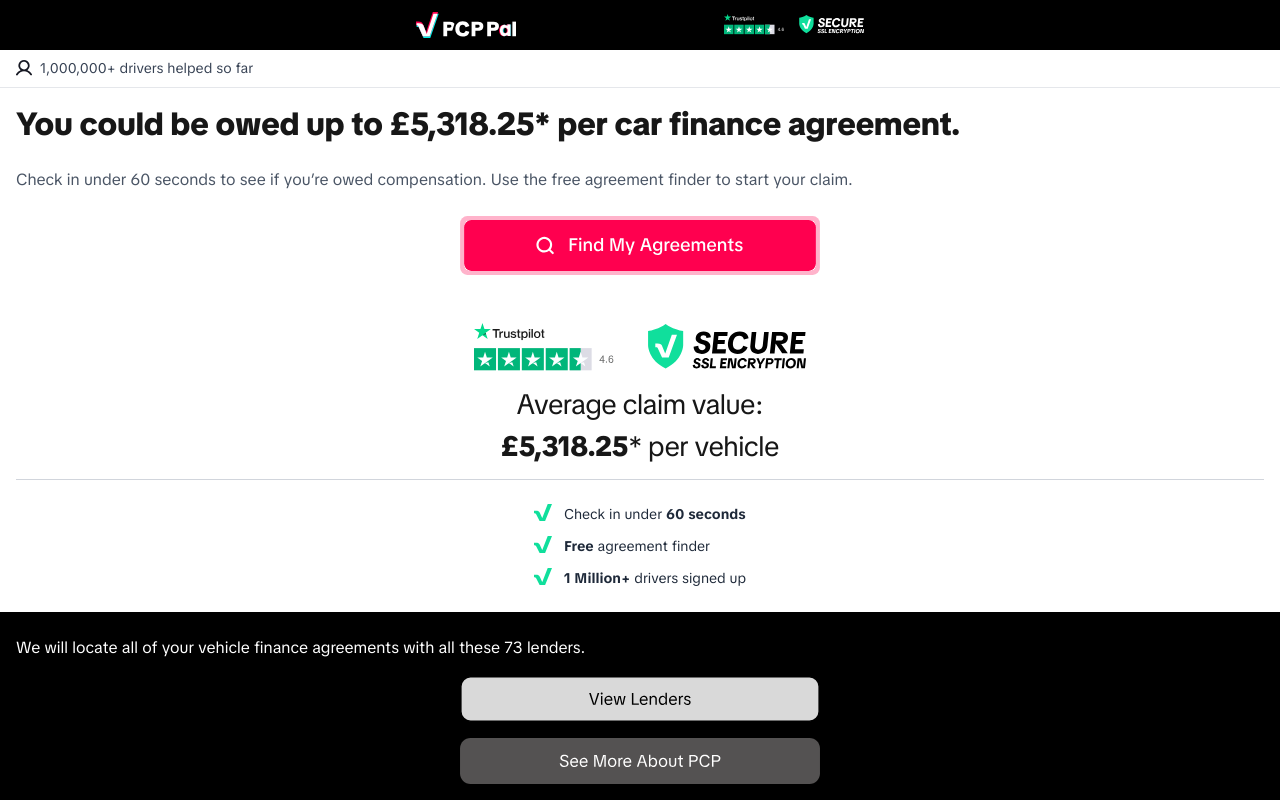
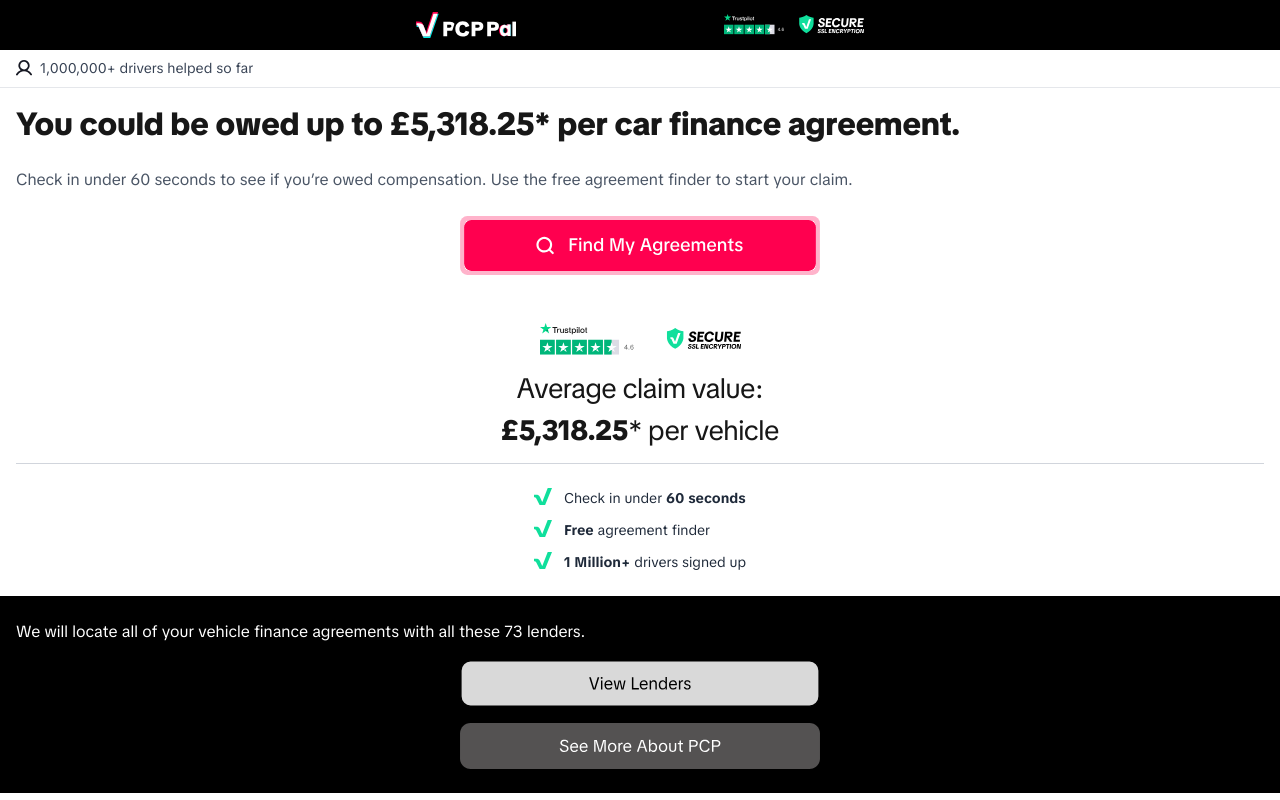
Before and after one commit to sejalpurohit/tgg-nextjs, a Next.js app: page / in a window 1280 px wide. Shown: the top 800 px of the page. Built offline with nearby package versions, Linux system fonts and the light colour scheme.

Commit message:
fix the footer trustandclaimvalue - font

```diff
--- a/app/components/TrustAndClaimValue.tsx
+++ b/app/components/TrustAndClaimValue.tsx
@@ -7,8 +7,8 @@ export default function TrustAndClaimValue() {
   return (
     <div className="space-y-3">
       <div className="flex justify-center items-center gap-8 pt-6">
-        <Image src={TrustPilot} alt="TrustPilot" width={140} height={40} />
-        <Image src={SecureSSL} alt="Secure SSL Encryption" width={160} height={40} />
+        <Image src={TrustPilot} alt="TrustPilot" width={94} height={32} />
+        <Image src={SecureSSL} alt="Secure SSL Encryption" width={75} height={21} />
       </div>
 
       <div className="text-center">
```
